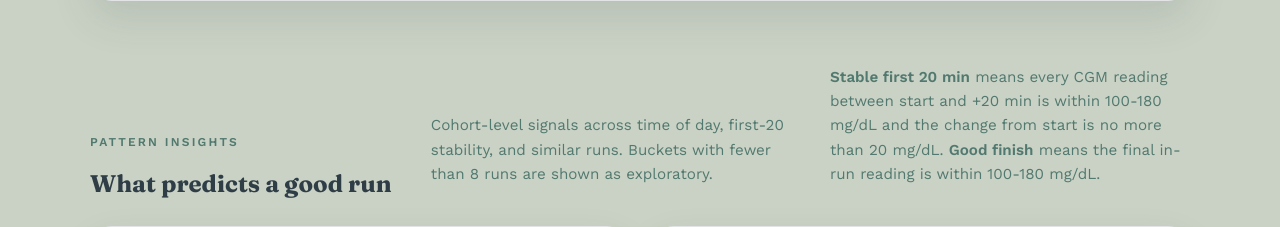
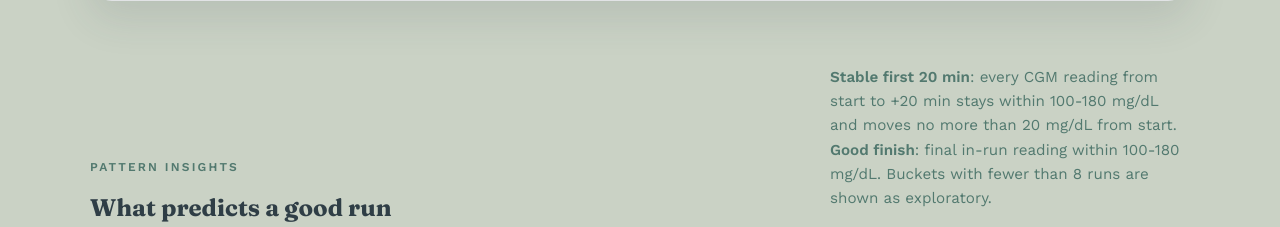
Before and after one commit to slac1n/dia_run, a Python web app: template src/dia_run/web/templates/pages/dashboard.html in a window 1280 px wide. Shown: the part 4852-5079 px from the top of the page. Run offline with Jinja, Linux system fonts and the light colour scheme; the template is opened without the code that fills it: most values are stand-ins (such as "Sample title", 1, 10 or a date in 2020).

Commit message:
docs: condense pattern insights section note
Co-Authored-By: Claude Opus 4.7 <noreply@anthropic.com>

```diff
--- a/src/dia_run/web/templates/pages/dashboard.html
+++ b/src/dia_run/web/templates/pages/dashboard.html
@@ -162,8 +162,7 @@
       <p class="eyebrow">Pattern insights</p>
       <h2>What predicts a good run</h2>
     </div>
-    <p class="section-note">Cohort-level signals across time of day, first-20 stability, and similar runs. Buckets with fewer than 8 runs are shown as exploratory.</p>
-    <p class="section-note"><strong>Stable first 20 min</strong> means every CGM reading between start and +20 min is within 100-180 mg/dL and the change from start is no more than 20 mg/dL. <strong>Good finish</strong> means the final in-run reading is within 100-180 mg/dL.</p>
+    <p class="section-note"><strong>Stable first 20 min</strong>: every CGM reading from start to +20 min stays within 100-180 mg/dL and moves no more than 20 mg/dL from start. <strong>Good finish</strong>: final in-run reading within 100-180 mg/dL. Buckets with fewer than 8 runs are shown as exploratory.</p>
   </div>
   <div class="chart-grid">
     <div class="chart-card">
```
